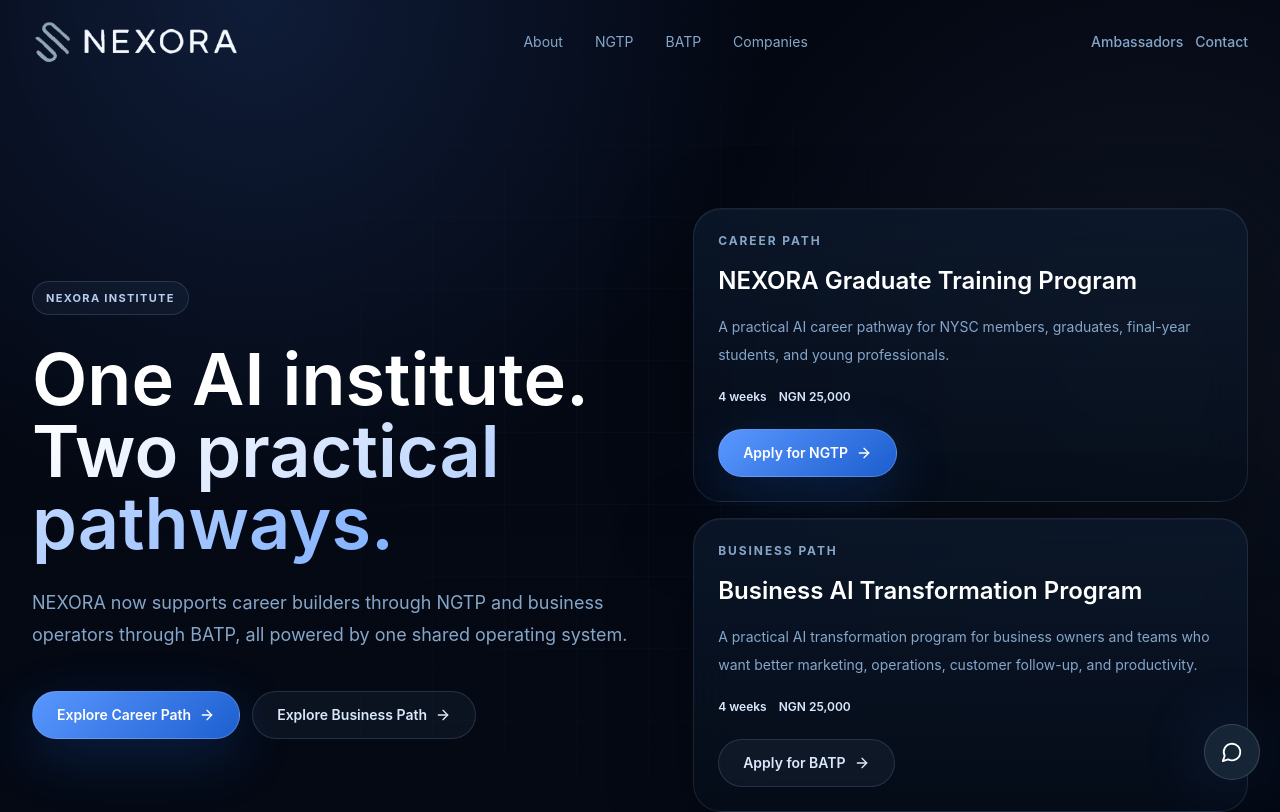
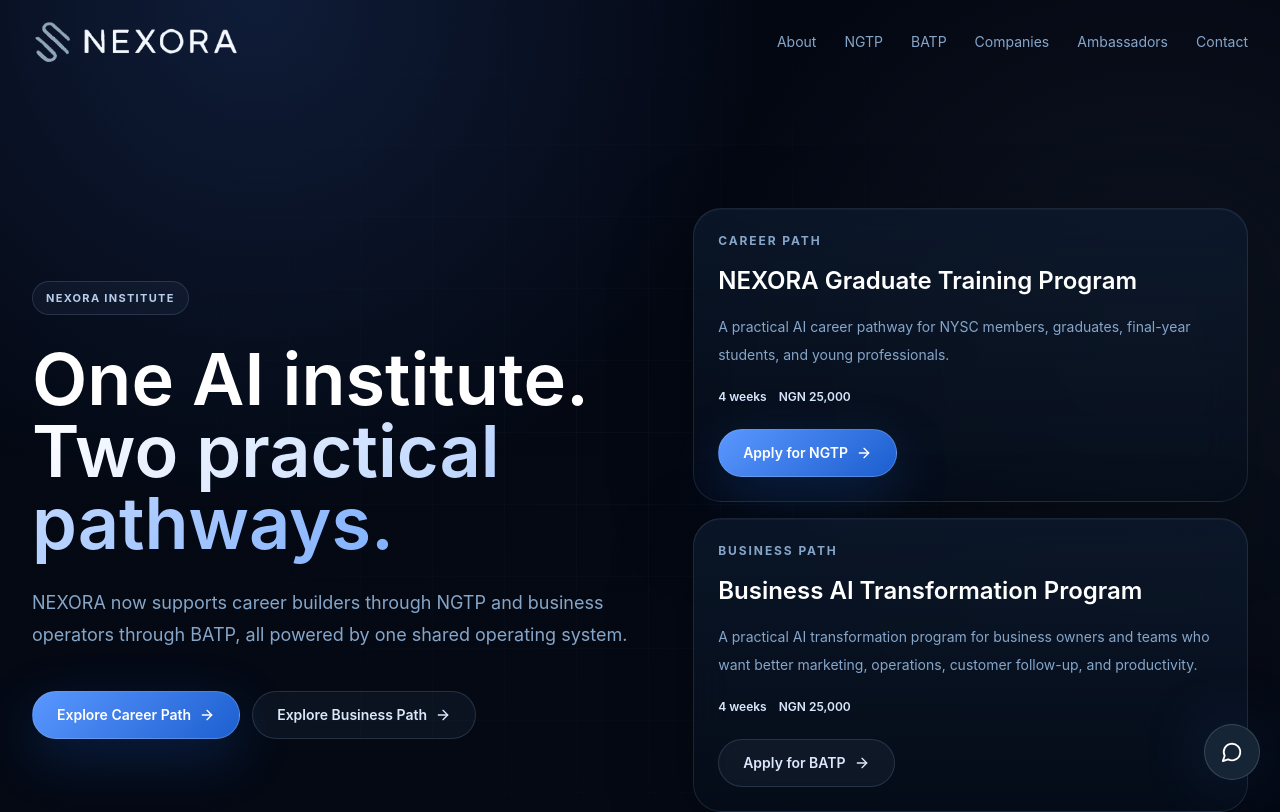
Before and after one commit to nexoraadmi007-a11y/Nexora-Website, a Next.js app: page / in a window 1280 px wide. Shown: the top 812 px of the page. Built offline with nearby package versions, Linux system fonts and the light colour scheme.

Commit message:
Tighten header navigation spacing

```diff
--- a/src/components/layout/Navbar.tsx
+++ b/src/components/layout/Navbar.tsx
@@ -13,6 +13,8 @@
   ['NGTP', '/career-accelerator'],
   ['BATP', '/business-ai-transformation'],
   ['Companies', '/corporate-training'],
+  ['Ambassadors', '/ambassadors/apply'],
+  ['Contact', '/contact'],
 ]
 
 export default function Navbar() {
@@ -33,16 +35,12 @@
     <header className={cn('fixed inset-x-0 top-0 z-50 transition duration-500', scrolled ? 'py-3' : 'py-5')}>
       <nav className={cn('mx-auto flex max-w-7xl items-center justify-between px-5 transition duration-500 md:px-8', scrolled && 'glass rounded-full py-2')}>
         <BrandMark />
-        <div className="hidden items-center gap-8 md:flex">
+        <div className="hidden items-center gap-7 md:flex">
           {links.map(([label, href]) => (
             <Link key={href} href={href} className={cn('text-sm text-steel transition hover:text-white', pathname === href && 'text-white')}>
               {label}
             </Link>
           ))}
-        </div>
-        <div className="hidden items-center gap-3 md:flex">
-          <Link href="/ambassadors/apply" className="text-sm font-medium text-steel transition hover:text-white">Ambassadors</Link>
-          <Link href="/contact" className="text-sm font-medium text-steel transition hover:text-white">Contact</Link>
         </div>
         <button className="rounded-full border border-white/10 p-2 text-white md:hidden" onClick={() => setOpen(!open)} aria-label="Toggle menu">
           {open ? <X size={20} /> : <Menu size={20} />}
@@ -52,8 +50,6 @@
         {open ? (
           <motion.div initial={{ opacity: 0, y: -10 }} animate={{ opacity: 1, y: 0 }} exit={{ opacity: 0, y: -10 }} className="mx-4 mt-3 rounded-[28px] border border-white/10 bg-obsidian/95 p-4 shadow-panel backdrop-blur-2xl md:hidden">
             {links.map(([label, href]) => <Link key={href} href={href} className="block rounded-2xl px-4 py-3 text-sm text-steel">{label}</Link>)}
-            <Link href="/ambassadors/apply" className="block rounded-2xl px-4 py-3 text-sm text-steel">Ambassadors</Link>
-            <Link href="/contact" className="mt-2 block rounded-full bg-white px-4 py-3 text-center text-sm font-bold text-obsidian">Contact</Link>
           </motion.div>
         ) : null}
       </AnimatePresence>
```
